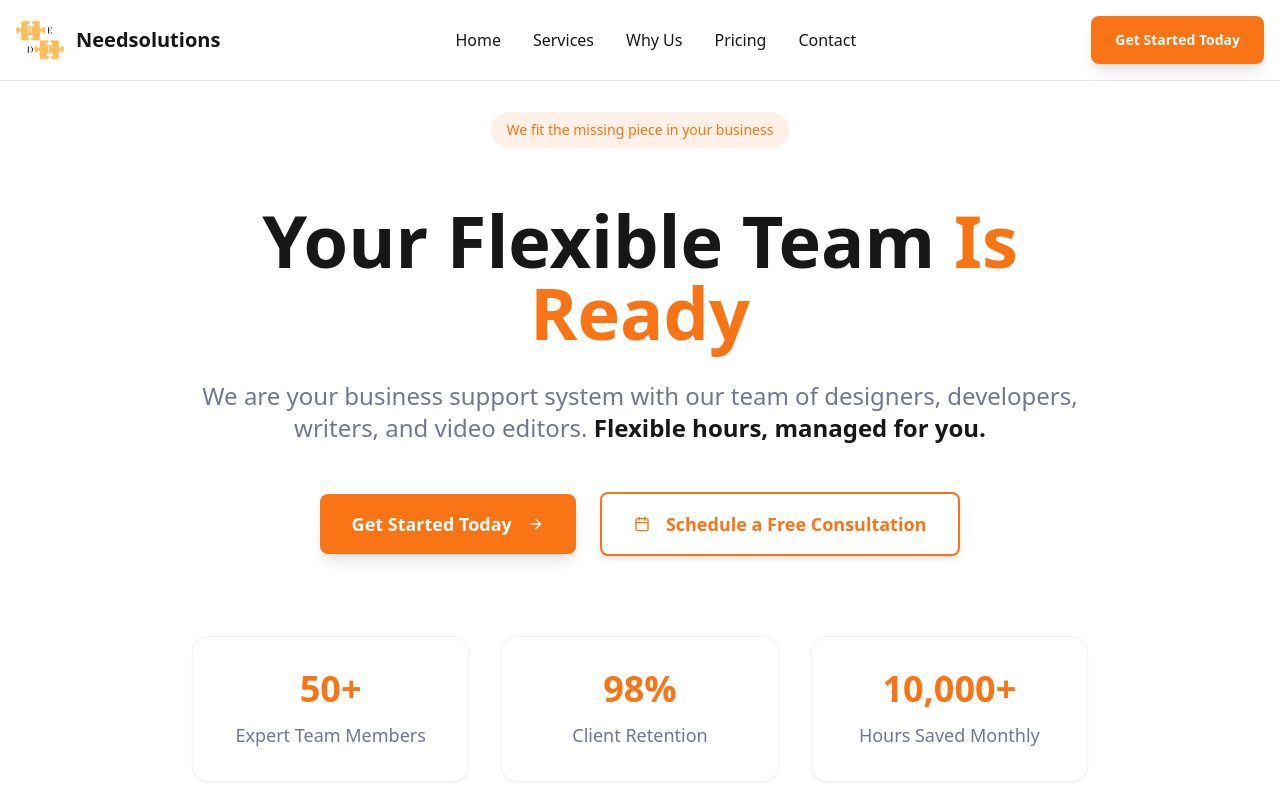
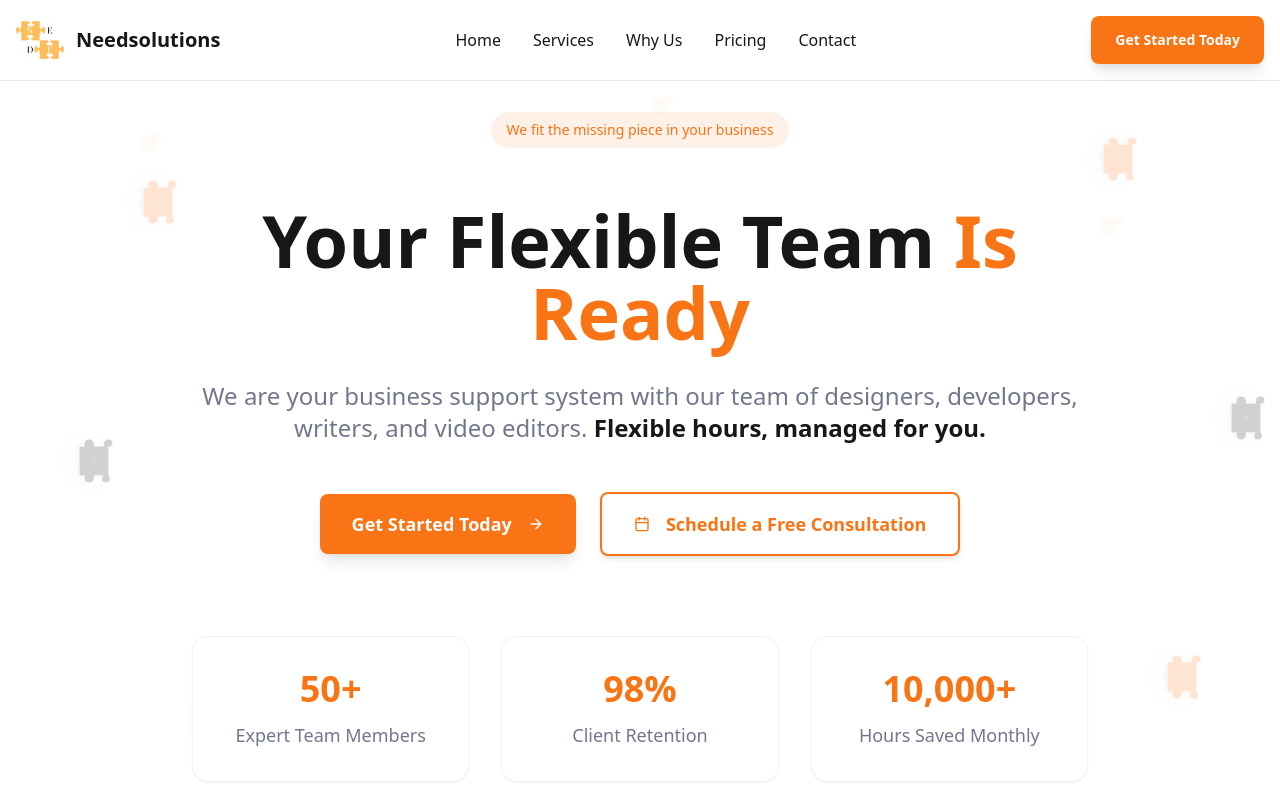
Before and after one commit to ndeen17/needsolutions-flexible-scaling, a React (Vite) app: page / in a window 1280 px wide. Shown: the top 800 px of the page. Built offline with nearby package versions, Linux system fonts and the light colour scheme.

Commit message:
Add background puzzle animation
Add a stunning, moving puzzle animation to the background that fits the theme of "fitting the missing piece".

```diff
--- a/src/components/Hero.tsx
+++ b/src/components/Hero.tsx
@@ -1,10 +1,12 @@
 import { Button } from "@/components/ui/button";
 import { ArrowRight, Calendar } from "lucide-react";
+import PuzzleBackground from "./PuzzleBackground";
 
 const Hero = () => {
   return (
-    <section id="home" className="pt-28 pb-20 px-4 bg-background">
-      <div className="container mx-auto text-center max-w-5xl">
+    <section id="home" className="pt-28 pb-20 px-4 bg-background relative overflow-hidden">
+      <PuzzleBackground />
+      <div className="container mx-auto text-center max-w-5xl relative z-10">
         <div className="mb-8">
           <span className="inline-block px-4 py-2 bg-primary/10 text-primary rounded-full text-sm font-medium mb-6">
             We fit the missing piece in your business
--- /dev/null
+++ b/src/components/PuzzleBackground.tsx
@@ -0,0 +1,172 @@
+import { useEffect, useState } from "react";
+
+const PuzzleBackground = () => {
+  const [animationPhase, setAnimationPhase] = useState(0);
+
+  useEffect(() => {
+    const interval = setInterval(() => {
+      setAnimationPhase((prev) => (prev + 1) % 4);
+    }, 4000);
+    return () => clearInterval(interval);
+  }, []);
+
+  const PuzzlePiece = ({ id, initialX, initialY, targetX, targetY, delay, color }: {
+    id: number;
+    initialX: number;
+    initialY: number;
+    targetX: number;
+    targetY: number;
+    delay: number;
+    color: string;
+  }) => (
+    <div
+      className="absolute opacity-20 transition-all duration-[3s] ease-in-out"
+      style={{
+        left: animationPhase >= 2 ? `${targetX}%` : `${initialX}%`,
+        top: animationPhase >= 2 ? `${targetY}%` : `${initialY}%`,
+        transform: `rotate(${animationPhase * 90}deg) scale(${animationPhase >= 2 ? 1 : 0.8})`,
+        transitionDelay: `${delay}ms`,
+      }}
+    >
+      <svg
+        width="60"
+        height="60"
+        viewBox="0 0 100 100"
+        className="drop-shadow-lg"
+      >
+        <path
+          d="M20,20 L80,20 C85,15 95,15 95,25 C95,35 85,35 80,30 L80,50 C85,50 95,50 95,60 C95,70 85,70 80,70 L80,80 L20,80 L20,70 C15,70 5,70 5,60 C5,50 15,50 20,50 L20,30 C15,30 5,30 5,20 C5,10 15,10 20,15 Z"
+          fill={color}
+          stroke="rgba(255,255,255,0.3)"
+          strokeWidth="1"
+        />
+        <circle
+          cx="50"
+          cy="50"
+          r="3"
+          fill="rgba(255,255,255,0.4)"
+          className="animate-pulse"
+        />
+      </svg>
+    </div>
+  );
+
+  const FloatingPiece = ({ delay, x, y }: { delay: number; x: number; y: number }) => (
+    <div
+      className="absolute opacity-10"
+      style={{
+        left: `${x}%`,
+        top: `${y}%`,
+        animation: `float 6s ease-in-out infinite ${delay}s`,
+      }}
+    >
+      <svg width="40" height="40" viewBox="0 0 100 100">
+        <path
+          d="M30,30 L70,30 C75,25 85,25 85,35 C85,45 75,45 70,40 L70,70 L30,70 Z"
+          fill="hsl(var(--primary))"
+          opacity="0.3"
+        />
+      </svg>
+    </div>
+  );
+
+  return (
+    <div className="absolute inset-0 overflow-hidden pointer-events-none">
+      {/* Floating background pieces */}
+      <FloatingPiece delay={0} x={10} y={15} />
+      <FloatingPiece delay={1} x={85} y={25} />
+      <FloatingPiece delay={2} x={15} y={75} />
+      <FloatingPiece delay={3} x={80} y={80} />
+      <FloatingPiece delay={4} x={50} y={10} />
+
+      {/* Main puzzle pieces that connect */}
+      <PuzzlePiece
+        id={1}
+        initialX={10}
+        initialY={20}
+        targetX={40}
+        targetY={35}
+        delay={0}
+        color="hsl(var(--primary))"
+      />
+      <PuzzlePiece
+        id={2}
+        initialX={85}
+        initialY={15}
+        targetX={55}
+        targetY={35}
+        delay={500}
+        color="hsl(var(--primary))"
+      />
+      <PuzzlePiece
+        id={3}
+        initialX={15}
+        initialY={80}
+        targetX={40}
+        targetY={50}
+        delay={1000}
+        color="hsl(var(--primary))"
+      />
+      <PuzzlePiece
+        id={4}
+        initialX={90}
+        initialY={75}
+        targetX={55}
+        targetY={50}
+        delay={1500}
+        color="hsl(var(--primary))"
+      />
+
+      {/* Secondary layer with different colors */}
+      <PuzzlePiece
+        id={5}
+        initialX={5}
+        initialY={50}
+        targetX={25}
+        targetY={60}
+        delay={2000}
+        color="hsl(var(--accent))"
+      />
+      <PuzzlePiece
+        id={6}
+        initialX={95}
+        initialY={45}
+        targetX={75}
+        targetY={60}
+        delay={2500}
+        color="hsl(var(--accent))"
+      />
+
+      {/* Connecting light beams */}
+      <div
+        className={`absolute transition-all duration-1000 ${
+          animationPhase >= 2 ? 'opacity-20' : 'opacity-0'
+        }`}
+        style={{
+          left: '47.5%',
+          top: '42.5%',
+          width: '5%',
+          height: '2px',
+          background: 'linear-gradient(90deg, transparent, hsl(var(--primary)), transparent)',
+          transform: 'rotate(0deg)',
+        }}
+      />
+      <div
+        className={`absolute transition-all duration-1000 ${
+          animationPhase >= 2 ? 'opacity-20' : 'opacity-0'
+        }`}
+        style={{
+          left: '47.5%',
+          top: '42.5%',
+          width: '2px',
+          height: '5%',
+          background: 'linear-gradient(180deg, transparent, hsl(var(--primary)), transparent)',
+        }}
+      />
+
+      {/* Add keyframes to index.css instead */}
+    </div>
+  );
+};
+
+export default PuzzleBackground;
--- a/src/index.css
+++ b/src/index.css
@@ -108,6 +108,22 @@
   }
 }
 
+/* Custom keyframes for puzzle animation */
+@keyframes float {
+  0%, 100% {
+    transform: translateY(0px) rotate(0deg);
+  }
+  25% {
+    transform: translateY(-10px) rotate(5deg);
+  }
+  50% {
+    transform: translateY(-5px) rotate(-5deg);
+  }
+  75% {
+    transform: translateY(-15px) rotate(3deg);
+  }
+}
+
 @layer base {
   * {
     @apply border-border;
```
